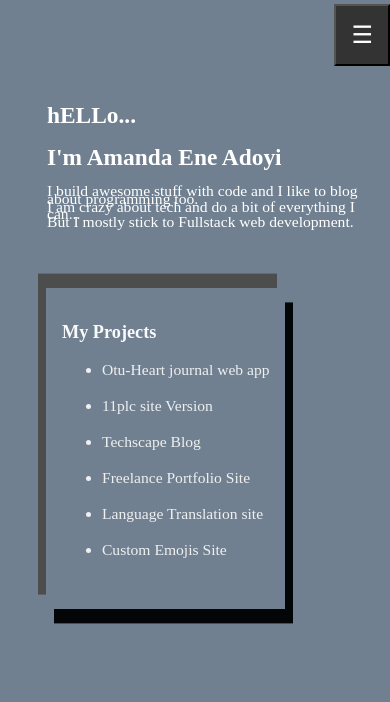
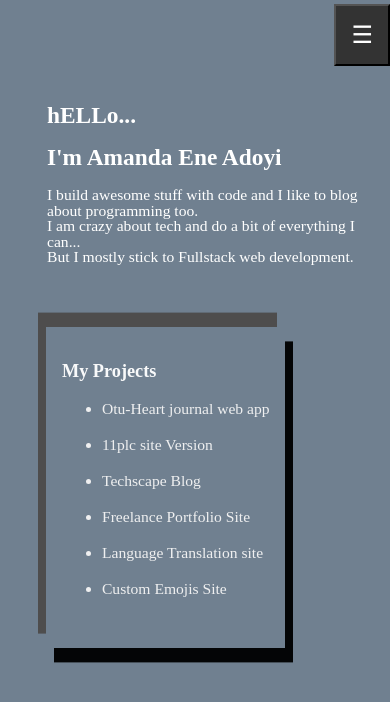
Before and after one commit to Lonercode/portfolioSite, a plain HTML site: page index.html in a window 390 px wide. Drawn offline with Linux system fonts and the light colour scheme.

Commit message:
style edits

```diff
--- a/style.css
+++ b/style.css
@@ -153,6 +153,7 @@ a {
 
     .myIntro p {
         font-size: 4vw;
+        line-height: 4vw;
     }
 
 
```
